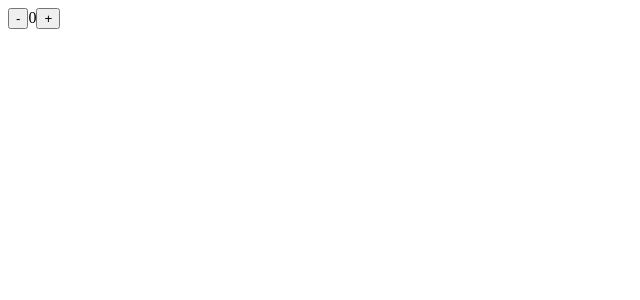
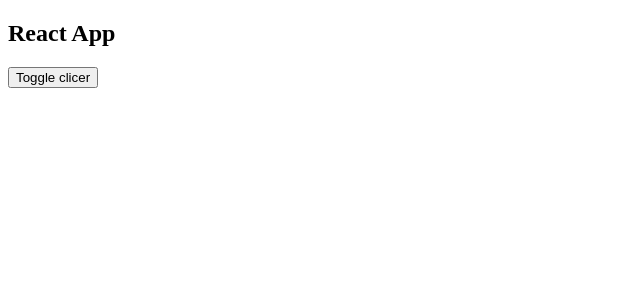
Before and after one commit to milkyaz/tutorial_react, a React (Create React App) app: page / in a window 1280 px wide. Shown: the top 300 px of the page, without its empty margins (0-640 px from the left). Built offline with nearby package versions, Linux system fonts and the light colour scheme; the HTML template or start-up script is replaced by a standard one.

Commit message:
работа с useEffect

```diff
--- a/src/App.js
+++ b/src/App.js
@@ -1,20 +1,15 @@
-import { useState } from "react";
+import { useState, useEffect } from "react";
+import Clicker from "./components/Clicker";
 
 function App() {
-  const [value, setValue] = useState(0);
-
-  function increment() {
-    setValue(value + 1);
-  }
-
-  function decrement() {
-    setValue(value - 1);
-  }
+  //состояние, видим мы кликер на странице или нет(фолс - не видим, тру - видим)
+  const [isClicker, setClicker] = useState(false);
   return (
     <div className="App">
-      <button onClick={decrement}>-</button>
-      <span>{value}</span>
-      <button onClick={increment}>+</button>
+      <h2>React App</h2>
+      {/* кнопка, которая переключает состояние с фолс, на тру */}
+      <button onClick={() => setClicker(!isClicker)}>Toggle clicer</button>
+      {isClicker && <Clicker />}
     </div>
   );
 }
--- /dev/null
+++ b/src/components/Clicker.jsx
@@ -0,0 +1,30 @@
+import { useEffect, useState } from "react";
+
+function Clicker() {
+  const [value, setValue] = useState(0);
+
+  function increment() {
+    setValue(value + 1);
+  }
+
+  function decrement() {
+    setValue(value - 1);
+  }
+
+  useEffect(() => {
+    console.log("hello from clicker", value);
+    return () => console.log("goodbye clicker");
+  }, [value]); //useEffet состоит из: 1. некая функция(действия которые мы хотим сделать). 2. [] - набор зависимостей.
+
+  return (
+    <div className="clicker">
+      <button onClick={decrement}>-</button>
+      <span style={{ display: "inline-block", margin: "0 0.5rem" }}>
+        {value}
+      </span>
+      <button onClick={increment}>+</button>
+    </div>
+  );
+}
+
+export default Clicker;
```
